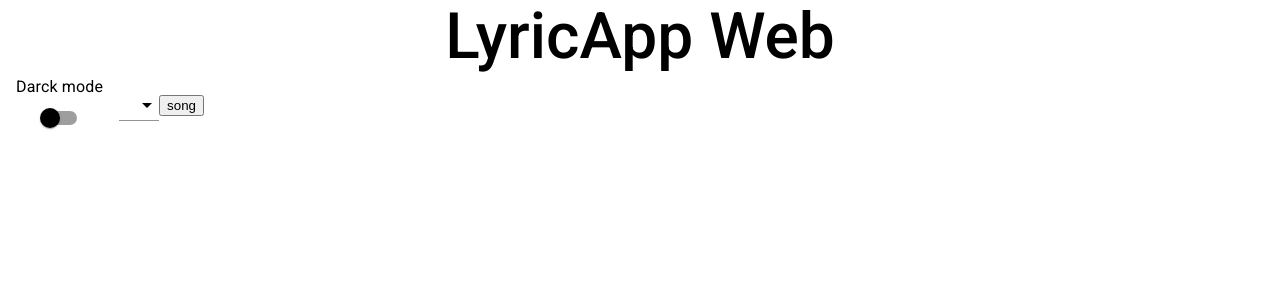
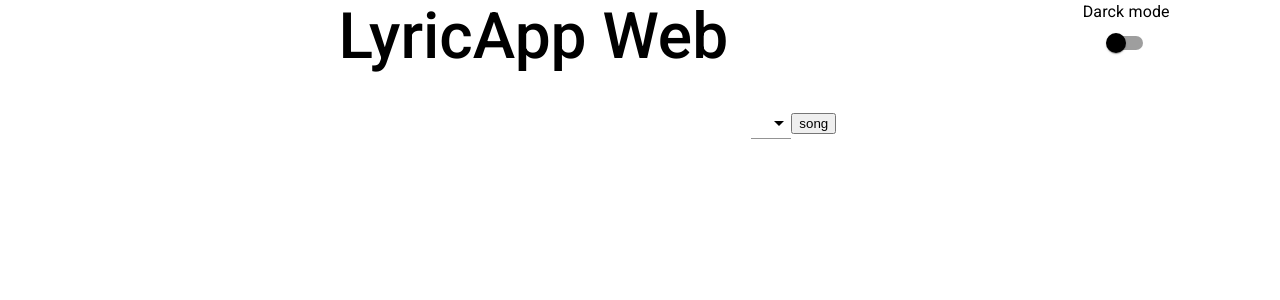
Before and after one commit to drincast/lyricappweb, a React (Create React App) app: page / in a window 1280 px wide. Shown: the top 300 px of the page. Built offline with nearby package versions, Linux system fonts and the light colour scheme.

Commit message:
Se limpia un poco el código, se deja un orden inicial para los elementos, se agrega un poco de estilo en la parte del lyric

```diff
--- a/src/App.js
+++ b/src/App.js
@@ -1,8 +1,8 @@
 /* eslint-disable no-new-object */
 import React, { useEffect, useState } from 'react';
-import { makeStyles, withStyles } from '@material-ui/core/styles';
+import { styled, makeStyles, withStyles } from '@material-ui/core/styles';
 import Box from '@material-ui/core/Box';
-import Container from '@material-ui/core/Container';
+import Grid from '@material-ui/core/Grid';
 import Select from '@material-ui/core/Select';
 import MenuItem from '@material-ui/core/MenuItem';
 
@@ -12,19 +12,6 @@ import StyleTheme from './component/StyleTheme';
 
 import { GetSong, GetSongs} from './TempData';
 import DataThemes from './DataThemes.json';
-
-const StlMuiContainerPpal = withStyles({
-    root:{
-        backgroundColor: '#000',
-        color: 'white'
-    },
-})(Container);
-
-const useStyles = makeStyles(theme => ({
-    selectEmpy:{
-        marginTop: theme.spacing(2)
-    }
-}));
 
 function App() {
     const [styleTheme, setStyleTheme] = useState({
@@ -43,17 +30,16 @@ function App() {
     useEffect(() => {
         const response = new Object(GetSong(idSong));
         const respSong = new Object(response.song);
-        const respLyric = new Object(respSong.lyric)
-        // console.log(response, typeof(response), response.song);
-        // console.log(respSong);
+        const respLyric = new Object(respSong.lyric);
+
         setSong({
             ...song,
             by: respSong.by,
             title: respSong.title,
             lyric: respLyric
         });
-        //console.log('reponse', song);
-    }, [idSong]);
+
+    }, [idSong, ]);
 
     //Styles
     const StlSelect = withStyles({
@@ -82,6 +68,23 @@ function App() {
         },
 
     })(Select);
+
+    const StlGridHead = withStyles({
+        root: {
+            paddingBottom: '32px'
+        }
+    })(Grid);
+
+    const StlGridHead2 = styled(Grid)({
+        paddingBottom: '32px'
+    });
+
+    const useStyleGrid = makeStyles({
+        root: {
+            paddingBottom: '32px'
+        }
+    });
+    const classes = useStyleGrid();
 
     const changeTheme = theme => {
         //console.log('theme', theme);
@@ -117,10 +120,22 @@ function App() {
     }
 
     return (
-        <div style={{backgroundColor: styleTheme.bgcolor, height: window.screen.height}}>
+        // <div style={{backgroundColor: styleTheme.bgcolor, height: window.screen.height}}>
             <Box bgcolor={styleTheme.bgcolor} color={styleTheme.color} height='100%'>
+
+                <Grid container spacing={0} className={classes.root}>
+                    <Grid item xs={10}>
                         <Header />
+                    </Grid>
+                    <Grid item xs={2}>
                         <StyleTheme changeTheme={changeTheme} />
+                    </Grid>
+                </Grid>
+                <Grid container justify="center" spacing={1}>
+                    <Grid item xs={7}>
+                        <LyricOnly by={song.by} lyric={song.lyric} title={song.title}/>
+                    </Grid>
+                    <Grid item xs={5}>
                         <StlSelect id='Song'
                             value={idSong}
                             onChange={handleSelect}>
@@ -130,9 +145,10 @@ function App() {
                             {getLstSongs()}
                         </StlSelect>
                         <button onClick={getSong}>song</button>
-                <LyricOnly by={song.by} lyric={song.lyric} title={song.title}/>
+                    </Grid>
+                </Grid>
             </Box>
-        </div>
+        // </div>
     );
 }
 
--- a/src/component/LyricOnly.js
+++ b/src/component/LyricOnly.js
@@ -1,17 +1,12 @@
-import React, { Fragment, useState } from 'react';
-import { createMuiTheme, ThemeProvider, withStyles } from '@material-ui/core/styles';
+import React, { Fragment } from 'react';
 import Container from '@material-ui/core/Container';
-import Paper from '@material-ui/core/Paper';
 
 import LyricTitle from "./LyricTitle";
 import Strophe from './Strophe';
 
 const LyricOnly = ({ by, lyric, title }) => {
-    let i = 0;
     // const createStrophe = lyric.map( item => <Strophe key={i++} strophe={item} /> );
     //const createStrophe = lyric.length ? lyric.map( item => <Strophe key={i++} strophe={item} /> ) : null;
-
-    const [lstStrophes, setLstStrophes] = useState([]); //useState
 
     //TODO; see this code to do better or pass to Component
     const CreateStrophe = () => {
@@ -32,42 +27,12 @@ const LyricOnly = ({ by, lyric, title }) => {
         return (<Fragment>{strophes}</Fragment>);
     }
 
-    const darkTheme01 = createMuiTheme({
-        palette: {
-          type: 'light',
-          background: {
-              default: '#000',
-              container: '#000',
-          }
-        },
-    });
-
-    const StlMuiContainer = withStyles({
-        root:{
-            background: '#000'
-        },
-    })(Container);
-
-    //createStrophe();
-
     return (
-        // <ThemeProvider theme={darkTheme} >
-        // <ThemeProvider theme={darkTheme01}>
-        //     <StlMuiContainer maxWidth='md'>
-        //         <Paper>
-        //             <LyricTitle title={title} by={by} />
-        //             {createStrophe}
-        //         </Paper>
-        //     </StlMuiContainer>
-        // </ThemeProvider>
-
-
         <Container>
             <LyricTitle title={title} by={by} />
             {/* {createStrophe} */}
             <CreateStrophe />
         </Container>
-
     );
 }
 
--- /dev/null
+++ b/src/component/LyricTitle.css
@@ -0,0 +1,3 @@
+.divContainerLyricTitle {
+    margin: 2rem;
+}
--- a/src/component/LyricTitle.js
+++ b/src/component/LyricTitle.js
@@ -1,12 +1,14 @@
 import React, { Fragment } from 'react';
 import Typography from "@material-ui/core/Typography";
 
+import './LyricTitle.css';
+
 const LyricTitle = ({ by, title }) => {
     return (
-        <Fragment>
+        <div className='divContainerLyricTitle'>
             <Typography variant='h4' align='center'>{title}</Typography>
             <Typography variant='h6' align='center'>{by}</Typography>
-        </Fragment>
+        </div>
     );
 }
 
```
Lines whose indentation alone changed are shown as unchanged.
